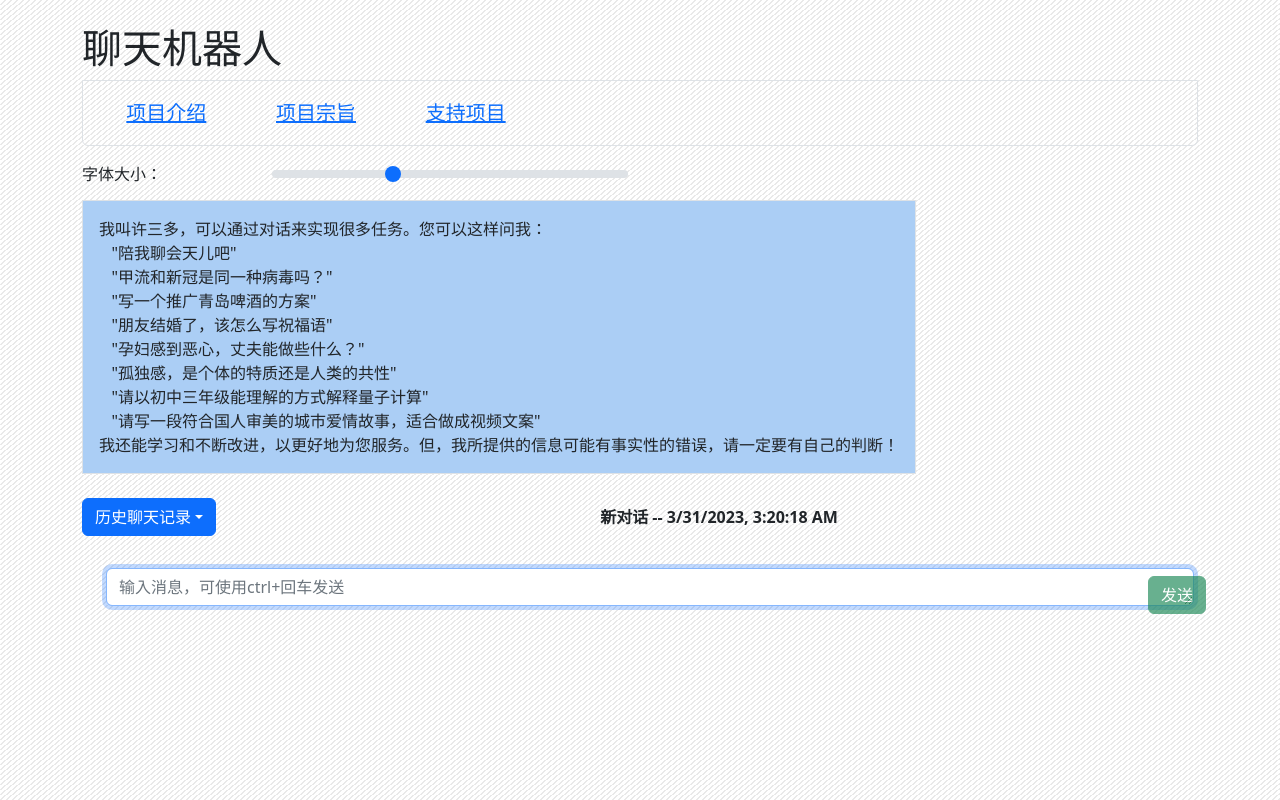
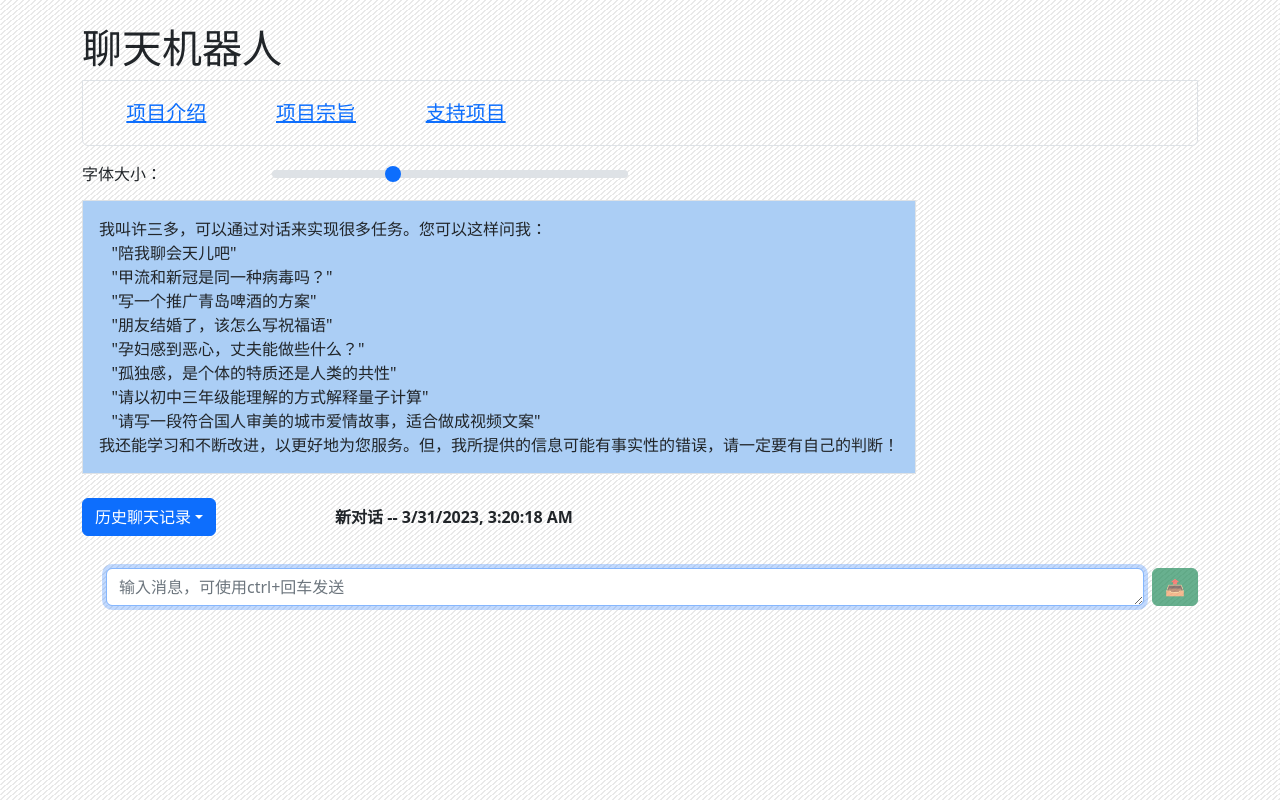
Before and after one commit to chatgpt-for-grandpa/chatgpt-for-grandpa.github.io, a React (Create React App) app: page / in a window 1280 px wide. Built offline with nearby package versions, Linux system fonts and the light colour scheme.

Commit message:
Fix some style problem

```diff
--- a/src/chat.scss
+++ b/src/chat.scss
@@ -46,9 +46,3 @@ $bot-message-color: #abcef5;
     max-width: 85vw;
   }
 }
-
-.send-button {
-  position: absolute;
-  right: -8px;
-  bottom: 8px;
-}
--- a/src/chat.tsx
+++ b/src/chat.tsx
@@ -177,7 +177,7 @@ function Chat() {
         <p>{BotSelfIntro}</p>
       </div>
       <Row className="chat-manager align-items-center">
-        <Col xs="6" md="auto" className="mb-3">
+        <Col xs="auto" className="mb-3">
           <DropdownButton title="历史聊天记录">
             <Dropdown.Item onClick={loadHistory}>新建对话</Dropdown.Item>
             <Dropdown.Divider />
@@ -189,17 +189,19 @@ function Chat() {
           </DropdownButton>
         </Col>
         {messages.length > 6 && (
-          <Col xs="6" md="auto" className="mb-3">
+          <Col xs="auto" className="mb-3">
             <Button
               onClick={updateChatTitle}
               disabled={isUpdatingTitle || isAnswering}
               variant="secondary"
             >
               重新生成标题
+              {isUpdatingTitle && <Spinner animation="border" size="sm" />}
             </Button>
           </Col>
         )}
-        <Col className="text-center mb-3">
+        <Col xs="12" md="1" />
+        <Col xs="12" md="auto" className="text-center mb-3">
           <b>
             {title} -- {recordKey}
           </b>
@@ -226,7 +228,7 @@ function Chat() {
           {errorMessage}
         </div>
       )}
-      <div className="chat-form py-3 ps-4 pe-1 position-relative">
+      <div className="chat-form py-3 ps-4 d-flex align-items-end">
         <TextareaAutosize
           className="form-control"
           value={input}
@@ -239,11 +241,11 @@ function Chat() {
         <Button
           type="button"
           variant="success"
-          className="send-button"
+          className="send-button ms-2"
           onClick={handleSubmit}
           disabled={isAnswering || !input}
         >
-          发送
+          📤
         </Button>
       </div>
     </div>
```
